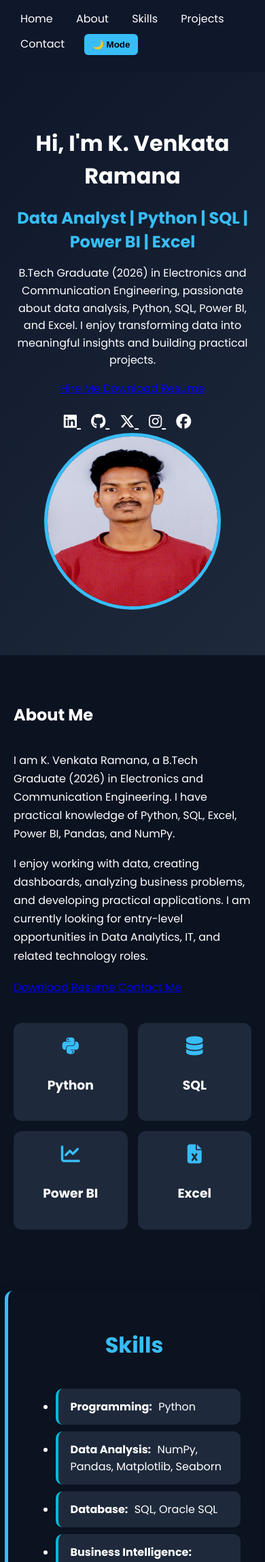
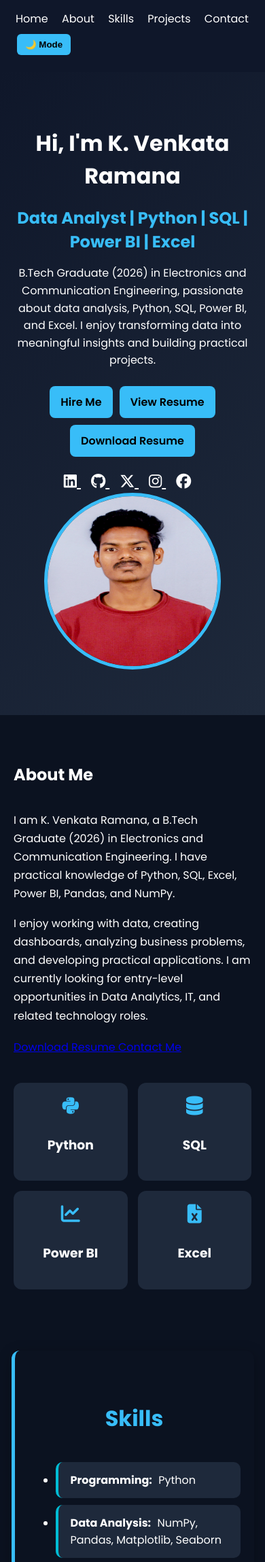
Before and after one commit to venkataramana965247/My_Portfolio, a Flask app: page / in a window 390 px wide. Shown: the top 2298 px of the page at 68% size. Run offline with Flask 3, Linux system fonts and the light colour scheme.

Commit message:
Add view resume button and update styling

```diff
--- a/static/style.css
+++ b/static/style.css
@@ -87,7 +91,40 @@ nav a:hover {
     border: 5px solid #38bdf8;
 }
 
-/* BUTTONS */
+
+/* =========================
+   HERO BUTTONS
+========================= */
+
+.hero-buttons {
+    display: flex;
+    gap: 15px;
+    margin-top: 25px;
+    align-items: center;
+    flex-wrap: wrap;
+}
+
+.hero-buttons a {
+    display: inline-block;
+    background: #38bdf8;
+    color: black;
+    text-decoration: none;
+    padding: 12px 20px;
+    border-radius: 8px;
+    font-weight: 600;
+    transition: 0.3s ease;
+}
+
+.hero-buttons a:hover {
+    background: white;
+    transform: translateY(-3px);
+}
+
+
+/* =========================
+   GENERAL BUTTONS
+========================= */
+
 button {
     background: #38bdf8;
     color: black;
@@ -511,68 +491,71 @@ body.dark .skill-card {
     transform: translateY(0);
 }
 
-/* ================= PROJECT CARD IMPROVEMENTS ================= */
 
-.project-card {
-    overflow: hidden;
-    transition: transform 0.3s ease, box-shadow 0.3s ease;
-}
+/* =========================
+   RESPONSIVE DESIGN
+========================= */
 
-.project-card:hover {
-    transform: translateY(-8px);
-}
-
-.project-image {
-    width: 100%;
-    height: 180px;
-    object-fit: cover;
-    border-radius: 10px;
-    margin-bottom: 15px;
-    display: block;
-}
-
-/* Mobile Responsive Design */
 @media (max-width: 768px) {
 
-    .navbar {
+    .hero {
         flex-direction: column;
+        text-align: center;
+        padding: 60px 20px;
+    }
+
+    .hero-left,
+    .hero-right {
+        width: 100%;
+        text-align: center;
+    }
+
+    .hero-left h1 {
+        font-size: 32px;
+    }
+
+    .hero-left p {
+        font-size: 16px;
+    }
+
+    .hero-buttons {
+        justify-content: center;
         gap: 10px;
     }
 
-    .nav-links {
-        flex-wrap: wrap;
-        justify-content: center;
+    .hero-buttons a {
+        padding: 11px 16px;
     }
 
-    .hero {
-        padding: 60px 20px;
-        text-align: center;
+    .about-container {
+        flex-direction: column;
     }
 
-    .hero h1 {
-        font-size: 32px;
+    .about-left,
+    .about-right {
+        width: 100%;
     }
 
-    .hero p {
-        font-size: 16px;
-    }
-
-    .about,
-    .skills,
-    .projects,
-    .contact {
-        padding: 50px 20px;
-    }
-
-    .projects-container {
-        grid-template-columns: 1fr;
+    .project-container {
+        flex-direction: column;
+        align-items: center;
     }
 
     .project-card {
         width: 100%;
+        box-sizing: border-box;
     }
 
     .project-image {
         height: 200px;
     }
+
+    .about,
+    .section {
+        padding: 50px 20px;
+    }
+
+    nav a {
+        margin: 8px;
+    }
 }
--- a/templates/index.html
+++ b/templates/index.html
@@ -55,6 +55,13 @@
                 Hire Me
             </a>
 
+            <!-- View Resume -->
+            <a href="{{ url_for('static', filename='Resume_KVR.pdf') }}"
+               target="_blank">
+                View Resume
+            </a>
+
+            <!-- Download Resume -->
             <a href="{{ url_for('static', filename='Resume_KVR.pdf') }}"
                download="Resume_KVR.pdf">
                 Download Resume
@@ -416,6 +423,7 @@
         or collaboration.
     </p>
 
+
     <div class="contact-container">
 
         <div class="contact-card">
```
Also changed, not shown: other parts of static/style.css (+83 -136 lines).
